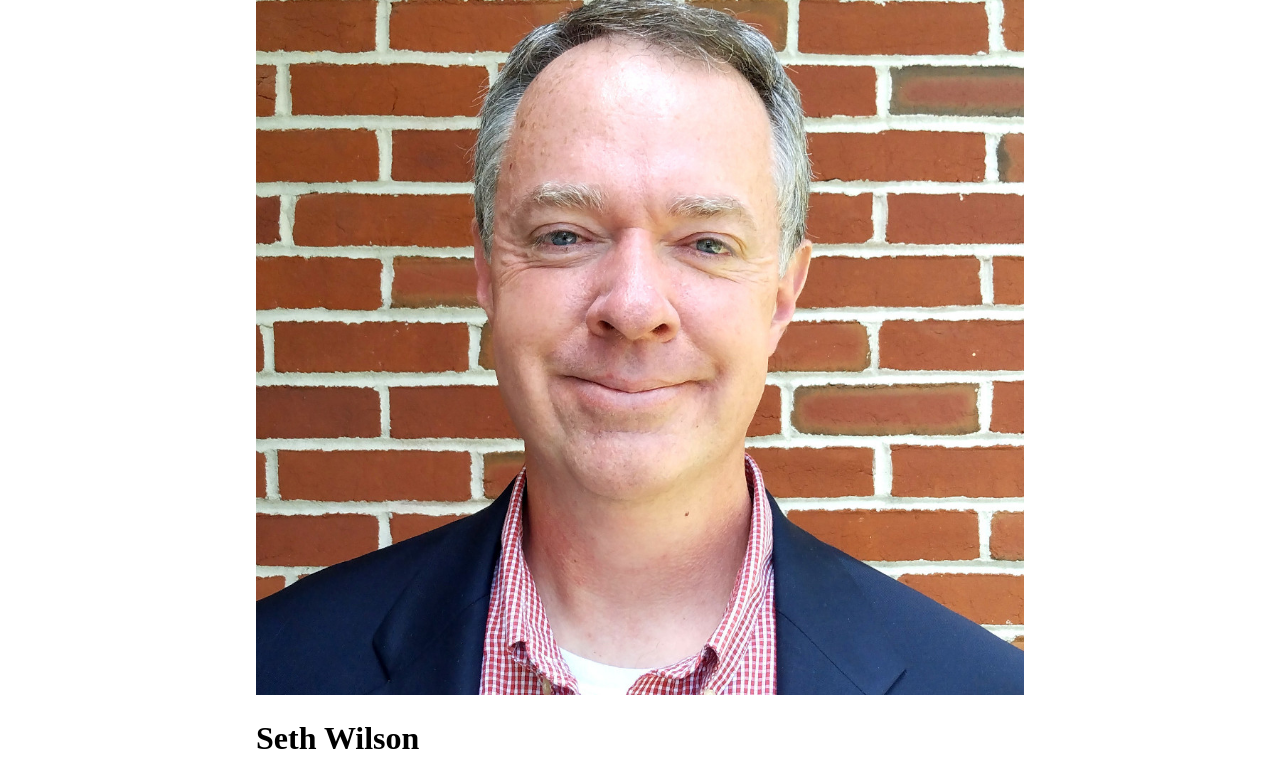
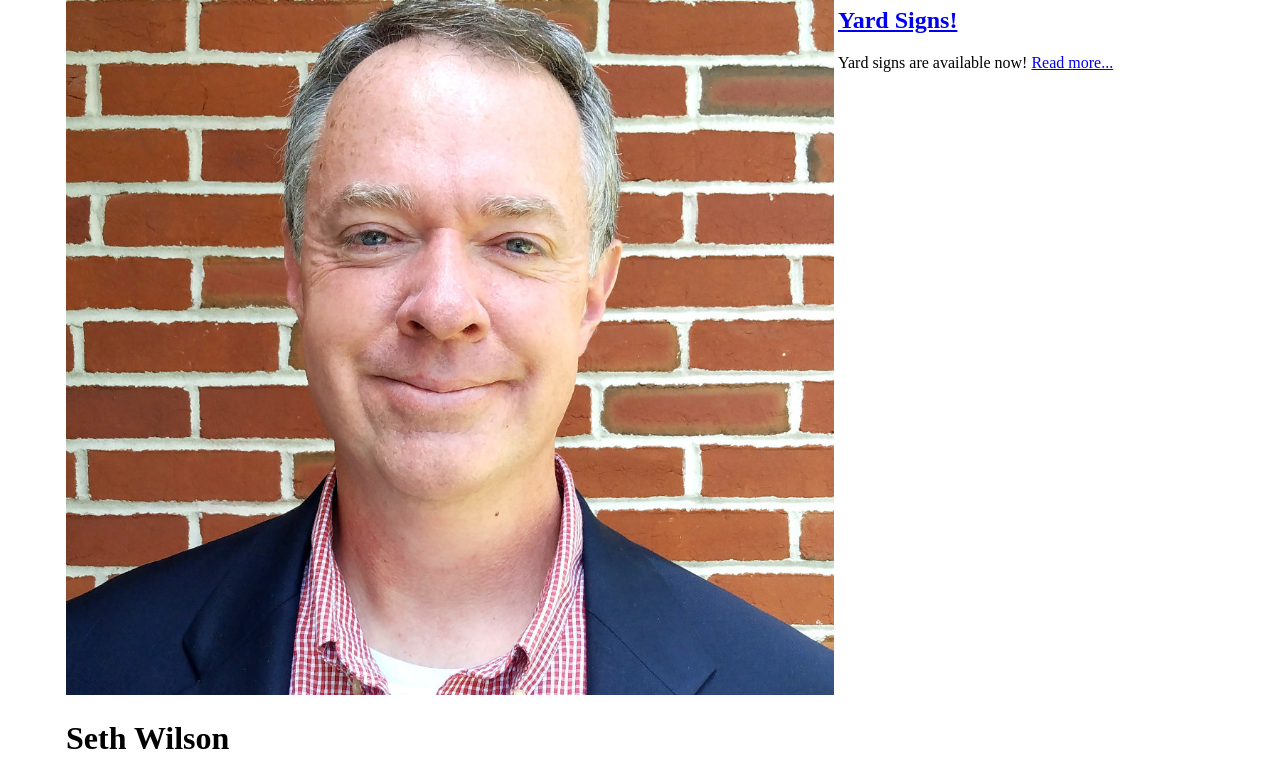
Before and after one commit to sethwilson-us/draft-campaign, a plain HTML site: page index.html in a window 1280 px wide. Shown: the part 81-857 px from the top of the page. Drawn offline with Linux system fonts and the light colour scheme.

Commit message:
Update index.html

```diff
--- a/index.html
+++ b/index.html
@@ -11,22 +11,33 @@
 			border-style: none; border-radius: 1rem;
 			height: 6rem;
 			background-color: rgb(255, 0, 0); color: rgb(255, 255, 255);
+			cursor: pointer;
 		}
 	}
-	@media (max-resolution:150dpi) and (min-width:768px) {
+	@media (max-resolution:150dpi) {
 		body {font-size: 1rem;}
-		div {display: block; margin-left: auto; margin-right: auto; width: 768px;}
 		button {
 			font-family: inherit; font-weight: bold; font-size:1.5rem;
 			border-style: none; border-radius: .5rem;
 			height: 3rem;
 			background-color: rgb(255, 0, 0); color: rgb(255, 255, 255);
+			cursor: pointer;
 		}
 	}
+	@media (max-resolution:150dpi) and (min-width:768px) {
+		div {display: block; margin-left: auto; margin-right: auto; width: 768px;}
+	}
+	@media (max-resolution:150dpi) and (min-width:1152px) {
+		div.left-side {display: block; margin-left: auto; margin-right: auto; width: 768px; }
+		div.right-side {display: block; margin-left: auto; margin-right: auto; width: 376px; }
+		div.flex-container {display: flex; flex-wrap: wrap; width: 1152px;}
+	}
+
 </style>
 </head>
 <body>
-<div>
+<div class="flex-container" width=100%;>
+<div class="left-side">
 <img src="wilson_campaign_square_medium.jpg" width=100%><br>
 <h1>Seth Wilson</h1>
 <h2>Candidate for Treasurer</h2>
@@ -43,6 +54,8 @@
 <p>Later, in 2013 I was appointed as a Member of the Washington County Republican Central Committee. I was elected to the Central Committee in 2014 and then re-elected in 2018 and 2022. I served as the Committee's First Vice Chair from 2014 to 2021 and its Chair in 2021 and 2022. During my time on the Central Committee, I have helped appoint multiple state legislators, county commissioners, and board members.</p>
 <p>In 2024, I was elected as an Alternate Delegate to the Republican National Convention representing the Sixth Congressional District.</p>
 <p>Politically, I believe in conservative principles of governance and the traditional values we share here in Western Maryland. I am a Republican because our Republican Party represents those principles and values better than any other political party. Creating a more effective and efficient government requires working with people. The people in the Republican Party are the best and I know I can work with them to achieve great things for everyone.</p>
+<h2>Other Nonprofit Community Involvement</h2>
+<p>I am the current Treasurer and member of the Board of Directors of the Central Maryland Chapter of the Information Systems Security Association and the current Treasurer and member of the Board of Directors of the ISACA Central Maryland Chapter. I am also a member of the Volunteer Fire Company of Halfawy, MD, where I serve as a volunteer Firefighter and EMT.</p>
 <p>Here is a link to my official Facebook page: <a href="https://www.facebook.com/voteforsethwilson">https://www.facebook.com/voteforsethwilson</a></p>
 <p>Thank you for visiting my web page!</p>
 <p>&nbsp;</p>
@@ -52,5 +65,11 @@
 <p>&nbsp;</p>
 <p>Authority: Citizens For Seth Wilson. Yvonne Wilson, Treasurer. Copyright 2026. All rights reserved.</p>
 </div>
+<div class="right-side">
+<h1>Campaign News</h1>
+<a href="signs.html"><h2>Yard Signs!</h2></a>
+<p>Yard signs are available now! <a href="signs.html">Read more...</a></p>
+</div>
+</div>
 </body>
 </html>
```
